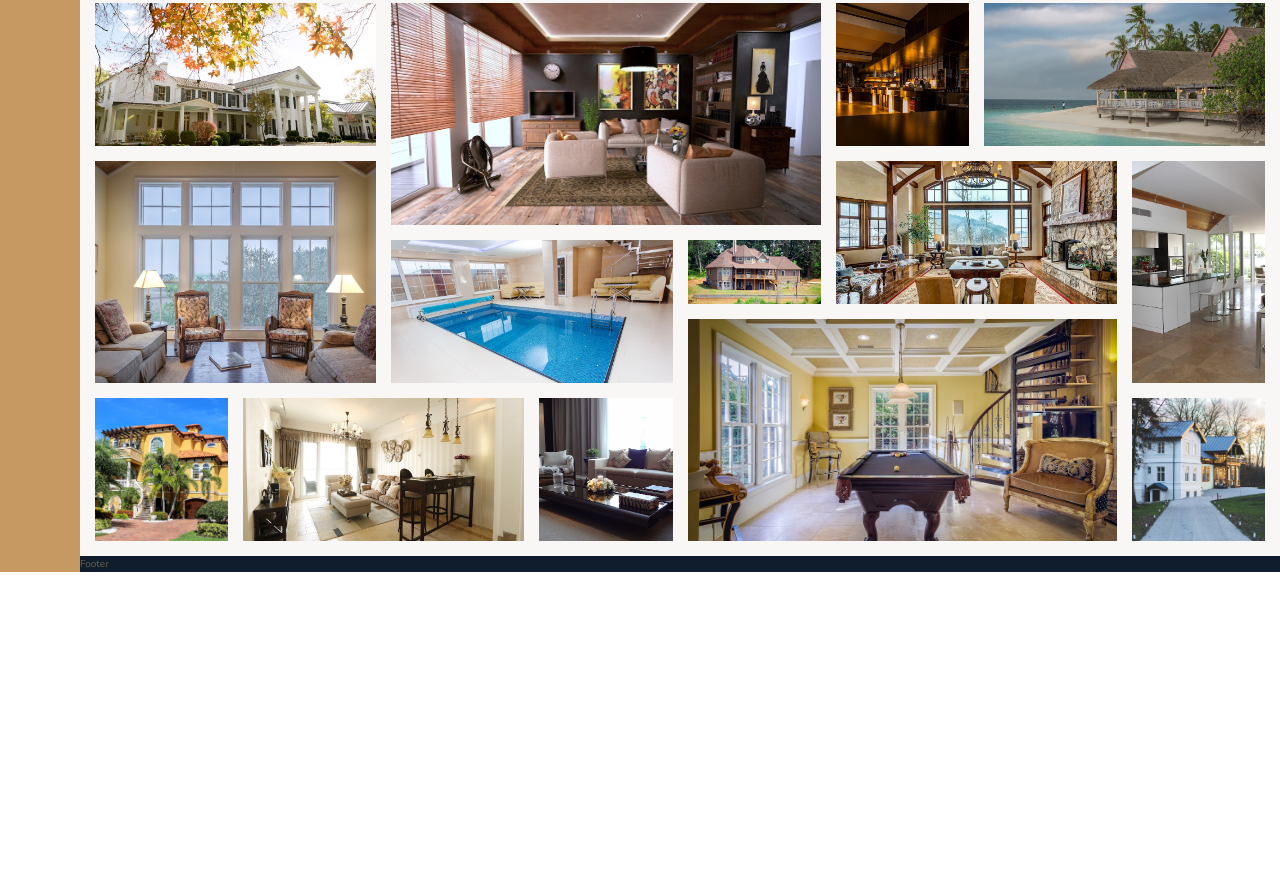
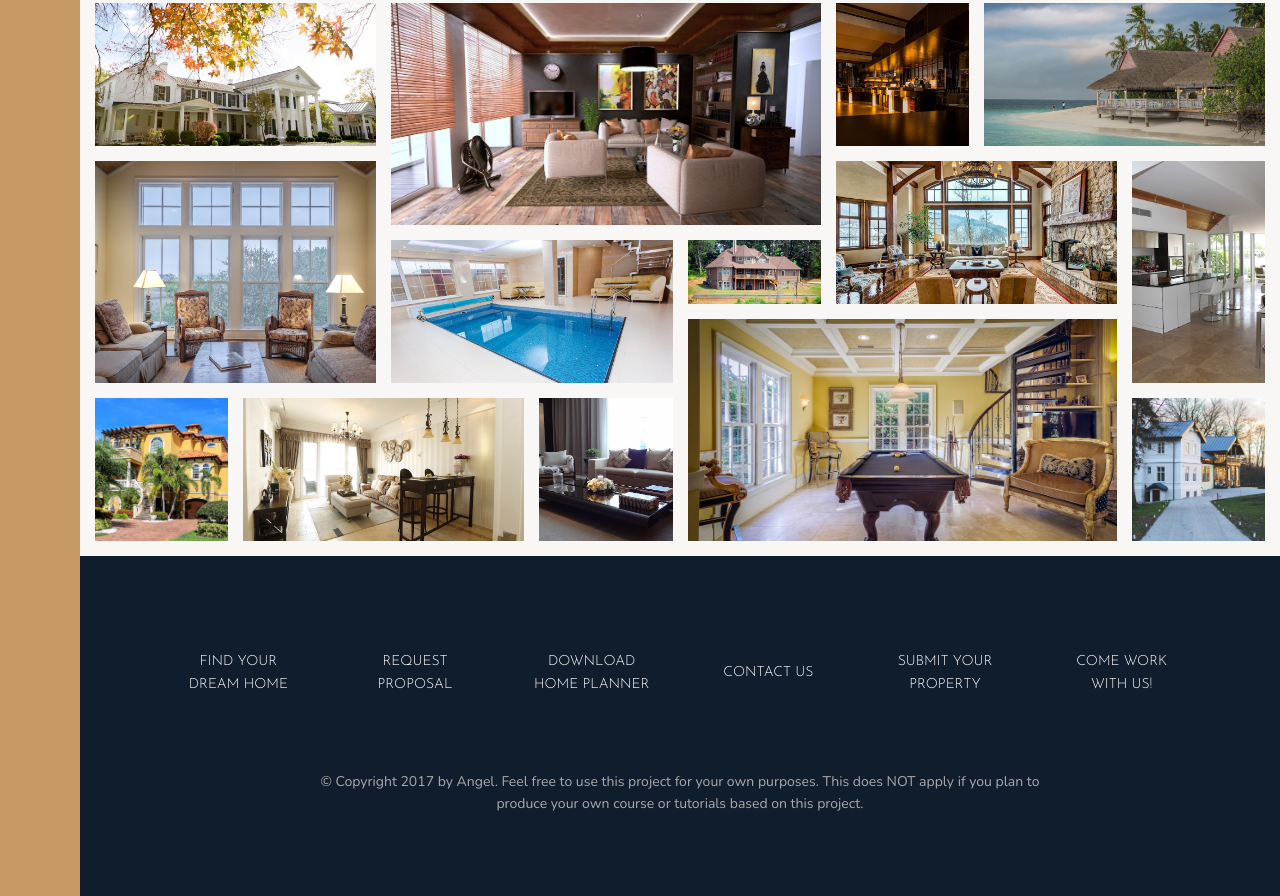
Before and after one commit to angelprzz/Nexter, a website: page index.html in a window 1280 px wide. Shown: the part 3084-3980 px from the top of the page. Before the commit the page ends 3656 px from the top, so only its background shows below. Drawn offline with nearby package versions, Linux system fonts and the light colour scheme.

Commit message:
Building the Footer

```diff
--- a/index.html
+++ b/index.html
@@ -345,6 +345,20 @@
       </figure>
     </div>
 
-    <div class="footer">Footer</div>
+    <footer class="footer">
+      <ul class="nav">
+        <li class="nav__item"><a href="#" class="nav__link">Find your dream home</a></li>
+        <li class="nav__item"><a href="#" class="nav__link">Request proposal</a></li>
+        <li class="nav__item"><a href="#" class="nav__link">Download home planner</a></li>
+        <li class="nav__item"><a href="#" class="nav__link">Contact us</a></li>
+        <li class="nav__item"><a href="#" class="nav__link">Submit your property</a></li>
+        <li class="nav__item"><a href="#" class="nav__link">Come work with us!</a></li>
+      </ul>
+      <p class="copyright">
+        &copy; Copyright 2017 by Angel. Feel free to use this project for your own
+        purposes. This does NOT apply if you plan to produce your own course or tutorials
+        based on this project.
+      </p>
+    </footer>
   </body>
 </html>
--- a/sass/_footer.scss
+++ b/sass/_footer.scss
@@ -1,4 +1,43 @@
 .footer {
   background-color: $color-secondary;
   grid-column: full-start / full-end;
+  padding: 8rem;
 }
+
+.nav {
+  list-style: none;
+
+  display: grid;
+  grid-template-columns: repeat(auto-fit, minmax(15rem, 1fr));
+  grid-gap: 2rem;
+  align-items: center;
+
+  &__link:link,
+  &__link:visited {
+    font-size: 1.4rem;
+    color: #fff;
+    text-decoration: none;
+    font-family: $font-display;
+    text-transform: uppercase;
+    text-align: center;
+    padding: 1.5rem;
+    display: block;
+    transition: all 0.2s;
+  }
+
+  &__link:hover,
+  &__link:active {
+    background-color: rgba(#fff, 0.05);
+    transform: translateY(-3px);
+  }
+}
+
+.copyright {
+  font-size: 1.4rem;
+  color: $color-grey-light-2;
+  margin-top: 6rem;
+  margin-right: auto;
+  margin-left: auto;
+  text-align: center;
+  width: 70%;
+}
```
Also changed, not shown: css/style.css.
